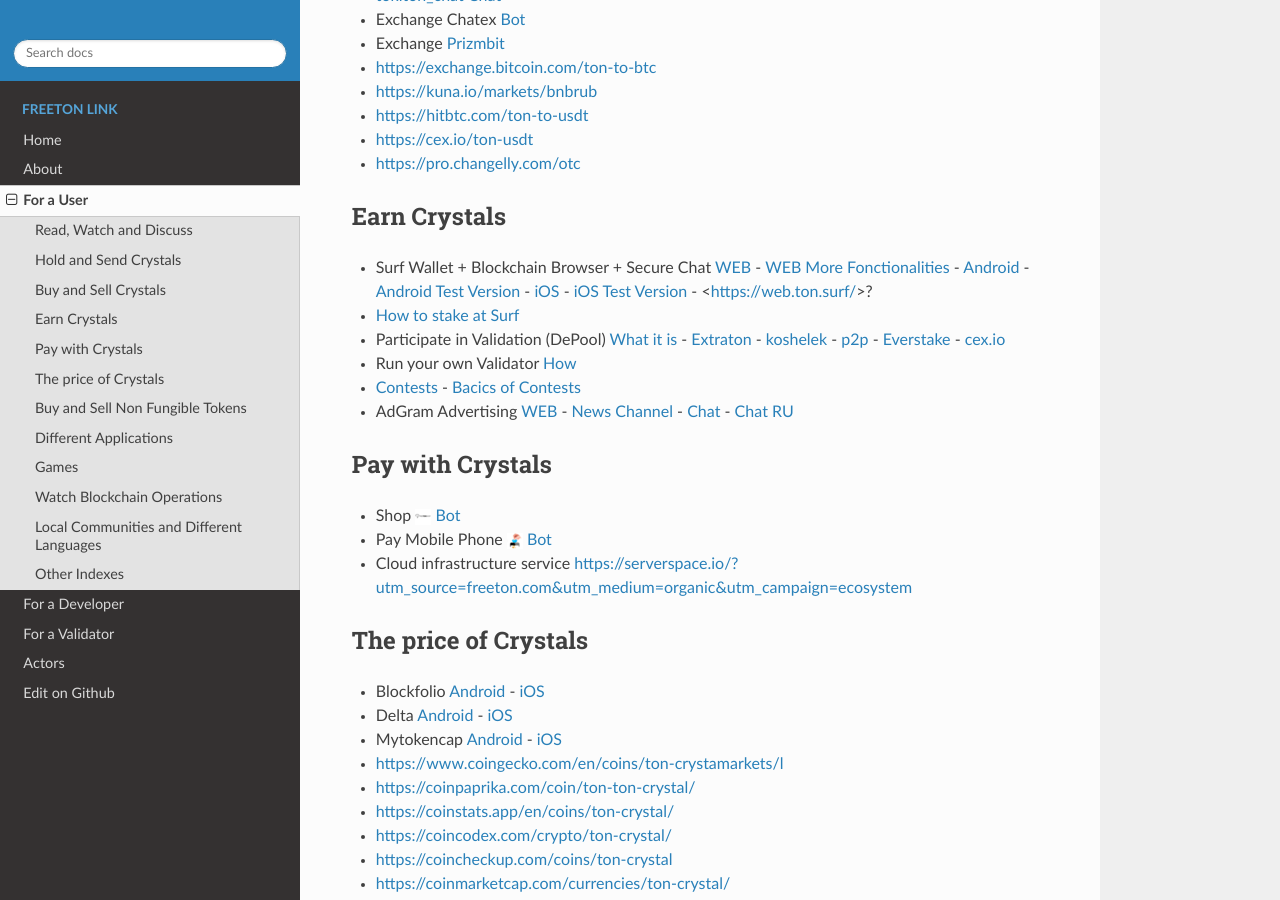
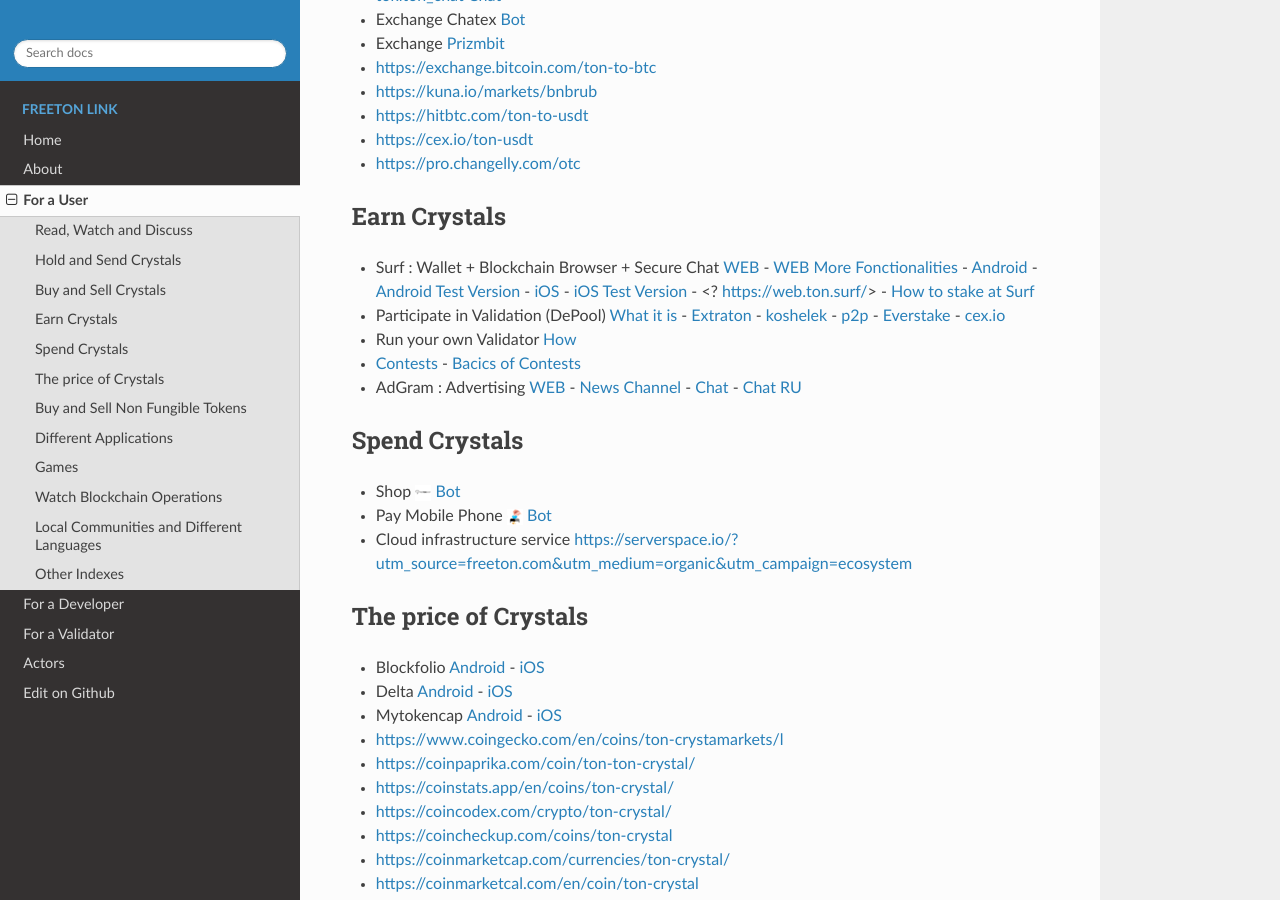
Before and after one commit to OCamlPro/www.freeton.link, a Sphinx documentation site: the page built from sphinx/user.rst, in a window 1280 px wide and 900 px high, scrolled down 944 px. Built offline with Sphinx 7.4.7 and the Read the Docs theme 2.0.0, drawn with Linux system fonts in a browser that asks for light colours; the version number could not be read and is left out.

Commit message:
petits changements

```diff
--- a/sphinx/user.rst
+++ b/sphinx/user.rst
@@ -46,15 +46,14 @@
 
 Earn Crystals
 ~~~~~~~~~~~~~
-* Surf Wallet + Blockchain Browser + Secure Chat `WEB <https://ton.surf>`_ - `WEB More Fonctionalities <https://beta.ton.surf>`_ - `Android <https://play.google.com/store/apps/details?id=surf.ton>`_ - `Android Test Version <https://play.google.com/apps/testing/surf.ton>`_ - `iOS <https://apps.apple.com/us/app/ton-surf/id1481986831>`_ - `iOS Test Version <https://testflight.apple.com/join/VPcfXsR0>`_ - <https://web.ton.surf/>?
-* `How to stake at Surf <https://www.freeton.net.ua/en/kak-sdelat-stejking-v-surf-ton/>`_
+* Surf : Wallet + Blockchain Browser + Secure Chat `WEB <https://ton.surf>`_ - `WEB More Fonctionalities <https://beta.ton.surf>`_ - `Android <https://play.google.com/store/apps/details?id=surf.ton>`_ - `Android Test Version <https://play.google.com/apps/testing/surf.ton>`_ - `iOS <https://apps.apple.com/us/app/ton-surf/id1481986831>`_ - `iOS Test Version <https://testflight.apple.com/join/VPcfXsR0>`_ - <? https://web.ton.surf/> - `How to stake at Surf <https://www.freeton.net.ua/en/kak-sdelat-stejking-v-surf-ton/>`_
 * Participate in Validation (DePool) `What it is <https://freeton.com/en/staking/>`_ - `Extraton <https://depools.extraton.io/>`_ - `koshelek <https://depools.koshelek.ru/?utm_source=freeton.com&utm_medium=organic&utm_campaign=ecosystem#/>`_ - `p2p <https://p2p.org/>`_ - `Everstake <https://everstake.one/freeton>`_ - `cex.io <https://earn.cex.io/staking>`_
 * Run your own Validator `How <https://docs.ton.dev/86757ecb2/p/708260-run-validator>`_
 * `Contests <https://gov.freeton.org/main>`_ - `Bacics of Contests <https://telegra.ph/How-to-prepare-and-submit-a-competitive-offer-in-Free-TON-08-18>`_
-* AdGram Advertising `WEB <https://adgram.io/>`_ - `News Channel <https://t.me/adgram_news>`_ - `Chat <https://t.me/adgram_chat_eng>`_ - `Chat RU <https://t.me/adgram_chat_ru>`_
+* AdGram : Advertising `WEB <https://adgram.io/>`_ - `News Channel <https://t.me/adgram_news>`_ - `Chat <https://t.me/adgram_chat_eng>`_ - `Chat RU <https://t.me/adgram_chat_ru>`_
 
-Pay with Crystals
-~~~~~~~~~~~~~~~~~
+Spend Crystals
+~~~~~~~~~~~~~~
 * Shop |FREETONSHOP_bot.ico| `Bot <https://t.me/FREETONSHOP_bot>`_
 * Pay Mobile Phone |FreeTON2MobileBot.ico| `Bot <https://t.me/FreeTON2MobileBot>`_
 * Cloud infrastructure service `<https://serverspace.io/?utm_source=freeton.com&utm_medium=organic&utm_campaign=ecosystem>`_
```
